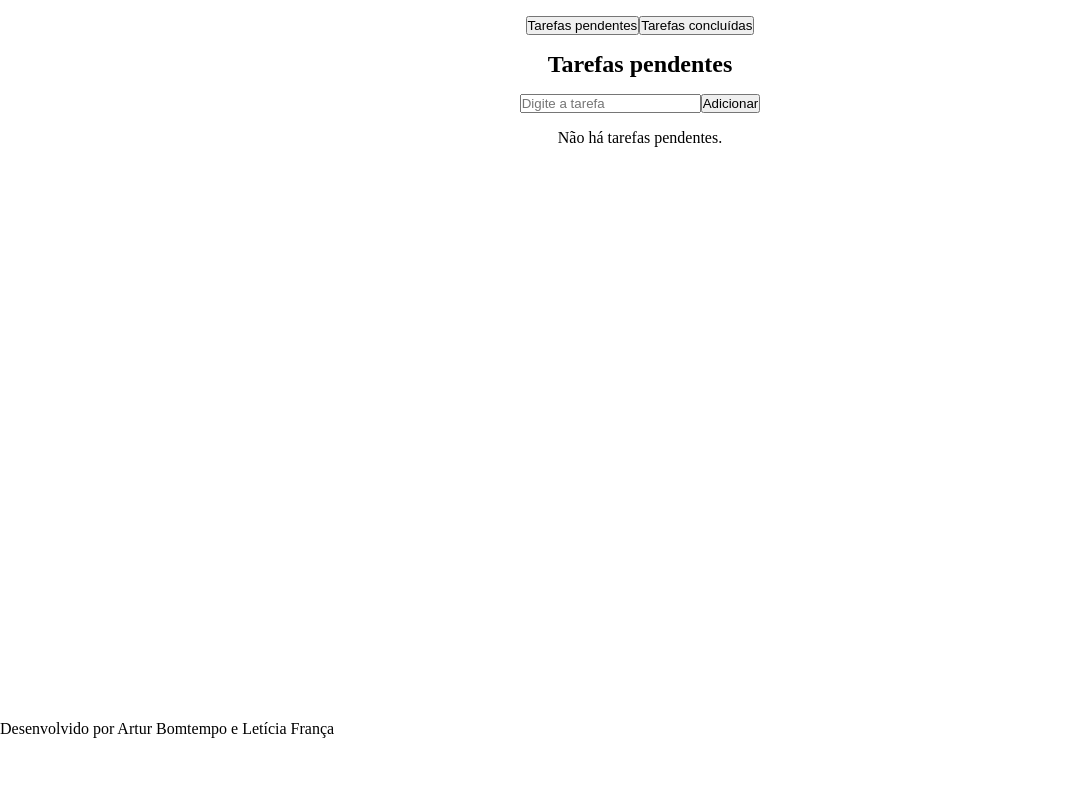
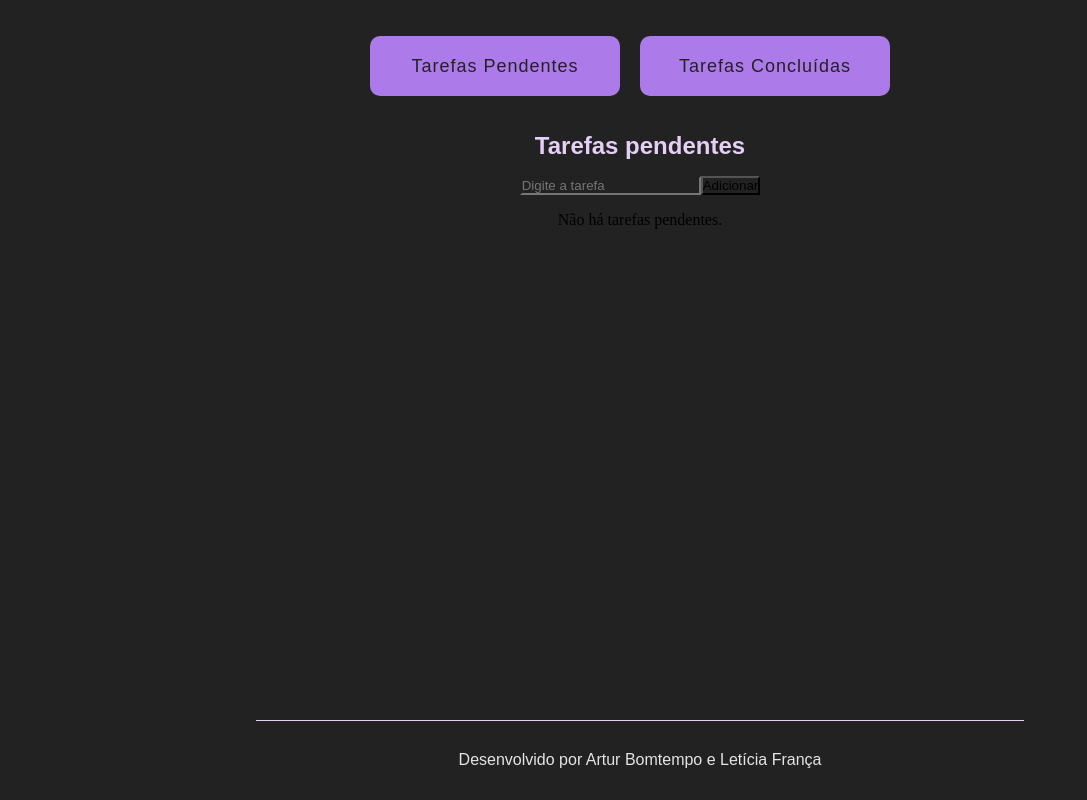
Before and after one commit to arturbomtempo-dev/listify, a React (Vite) app: page / in a window 1280 px wide. Shown: the whole page, without its empty margins (0-1087 px from the left). Built offline with nearby package versions, Linux system fonts and the light colour scheme.

Commit message:
Footer Customization

```diff
--- a/src/assets/styles/Footer/Footer.style.js
+++ b/src/assets/styles/Footer/Footer.style.js
@@ -1,7 +1,22 @@
 import styled from 'styled-components';
 
 export const StyledFooter = styled.footer`
+    display: flex;
+    align-items: center;
+    justify-content: center;
+    flex-direction: column;
 `;
 
+export const SeparationLine = styled.hr`
+    width: 60%;
+    border: 0;
+    height: 1px;
+    background-color: #E5CFF7;
+`
+
 export const FooterText = styled.p`
+    text-align: center;
+    font-family: 'Poppins', sans-serif;
+    padding-top: 30px;
+    color: #f0f0f0f0;
 `;
--- a/src/assets/styles/TaskApp/TaskApp.style.js
+++ b/src/assets/styles/TaskApp/TaskApp.style.js
@@ -4,9 +4,34 @@ export const ButtonContainer = styled.div`
 `;
 
 export const PageButton = styled.button`
+    background-color: #AD7BE9;
+    border: 0;
+    width: 250px;
+    height: 60px;
+    padding: 6px;
+    margin-right: 20px;
+    margin-top: 20px;
+    border-radius: 10px;
+
+    font-size: 18px;
+    font-family: 'Poppins', sans-serif;
+    color: #222;
+    font-weight: 500;
+    letter-spacing: 1px;
+
+    &:hover {
+        background-color: transparent;
+        border: solid 3px #AD7BE9;
+        transition: ease-in-out 0.5s;
+        cursor: pointer;
+        color: #E5CFF7;
+    }
 `;
 
 export const Title = styled.h1`
+    color: #E5CFF7;
+    font-family: 'Poppins', sans-serif;
+    margin-top: 20px;
 `;
 
 export const TaskForm = styled.form`
--- a/src/assets/styles/index.js
+++ b/src/assets/styles/index.js
@@ -5,5 +5,6 @@ export const GlobalStyles = createGlobalStyle`
         margin: 0;
         padding: 0;
         box-sizing: border-box;
+        background-color: #222;
     }
 `;
--- a/src/components/Footer/index.jsx
+++ b/src/components/Footer/index.jsx
@@ -1,8 +1,9 @@
-import { FooterText, StyledFooter } from '../../assets/styles/Footer/Footer.style';
+import { FooterText, StyledFooter, SeparationLine } from '../../assets/styles/Footer/Footer.style';
 
 export function Footer() {
     return (
         <StyledFooter>
+            <SeparationLine></SeparationLine>
             <FooterText>Desenvolvido por Artur Bomtempo e Letícia França</FooterText>
         </StyledFooter>
     );
--- a/src/components/TaskApp/index.jsx
+++ b/src/components/TaskApp/index.jsx
@@ -58,10 +58,10 @@ export function TaskApp() {
         <>
             <ButtonContainer>
                 <Link to="/">
-                    <PageButton onClick={handleActiveTasks}>Tarefas pendentes</PageButton>
+                    <PageButton onClick={handleActiveTasks}>Tarefas Pendentes</PageButton>
                 </Link>
                 <Link to="/tarefas-concluidas">
-                    <PageButton onClick={handleCompletedTasks}>Tarefas concluídas</PageButton>
+                    <PageButton onClick={handleCompletedTasks}>Tarefas Concluídas</PageButton>
                 </Link>
             </ButtonContainer>
             <Title>
```
